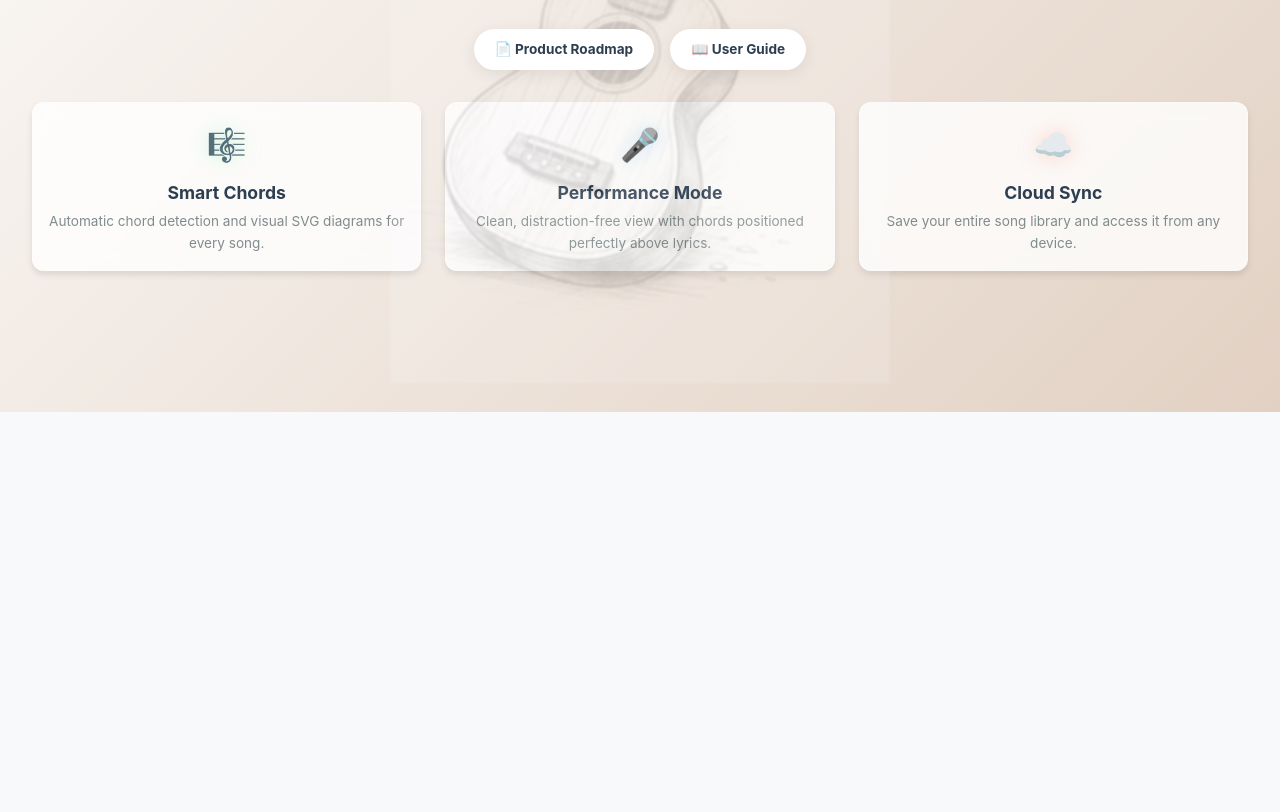
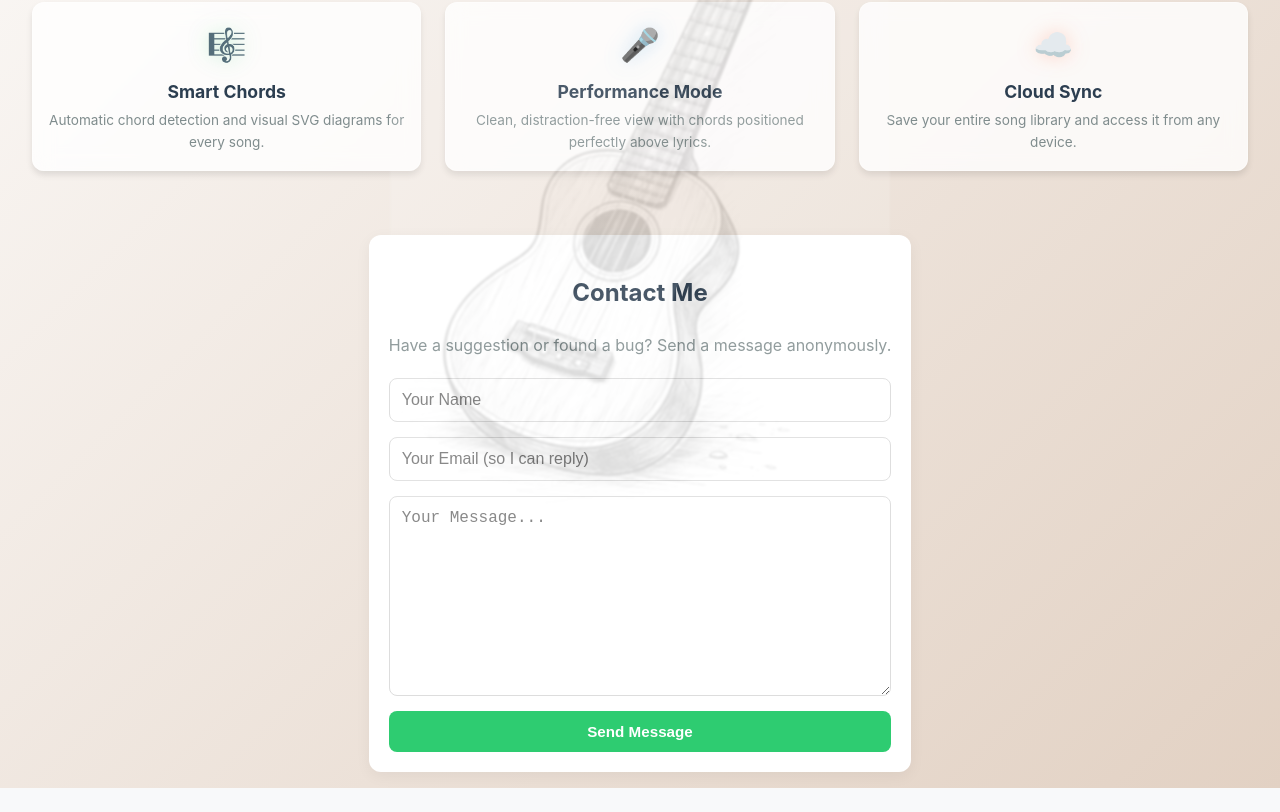
Before and after one commit to AnnaShalaginova/ukulele-app, a React (Vite) app: page / in a window 1280 px wide. Shown: the part 388-1200 px from the top of the page. Before the commit the page ends 824 px from the top, so only its background shows below. Built offline with nearby package versions, Linux system fonts and the light colour scheme.

Commit message:
feat: add contact form with supabase edge function and resend integration

```diff
--- a/src/App.jsx
+++ b/src/App.jsx
@@ -2,6 +2,7 @@
 import { supabase } from "./supabase";
 import ChordDiagram from "./ChordDiagram";
 import SongViewer from "./SongViewer";
+import ContactForm from "./ContactForm";
 import { chordShapes } from "./data/chords";
 import "./App.css";
 
@@ -294,6 +295,8 @@
               <p>Save your entire song library and access it from any device.</p>
             </div>
           </section>
+
+          <ContactForm />
         </div>
       ) : (
         /* MAIN APP (LOGGED IN) */
--- /dev/null
+++ b/src/ContactForm.jsx
@@ -0,0 +1,98 @@
+import React, { useState } from "react";
+import { supabase } from "./supabase";
+
+const ContactForm = () => {
+  const [name, setName] = useState("");
+  const [email, setEmail] = useState("");
+  const [message, setMessage] = useState("");
+  const [status, setStatus] = useState({ type: "", msg: "" });
+  const [isSubmitting, setIsSubmitting] = useState(false);
+
+  const handleSubmit = async (e) => {
+    e.preventDefault();
+    setIsSubmitting(true);
+    setStatus({ type: "", msg: "" });
+
+    try {
+      // We will call a Supabase Edge Function named 'send-contact-email'
+      const { data, error } = await supabase.functions.invoke("send-contact-email", {
+        body: { name, email, message },
+      });
+
+      if (error) throw error;
+
+      setStatus({ type: "success", msg: "Message sent successfully! 🚀" });
+      setName("");
+      setEmail("");
+      setMessage("");
+    } catch (err) {
+      console.error("Error sending message:", err);
+      setStatus({
+        type: "error",
+        msg: "Failed to send message. Please try again later."
+      });
+    } finally {
+      setIsSubmitting(false);
+    }
+  };
+
+  return (
+    <div className="contact-form-container" style={{ marginTop: '40px', padding: '20px', backgroundColor: 'var(--card-bg)', borderRadius: '12px', boxShadow: '0 4px 15px rgba(0,0,0,0.05)' }}>
+      <h2 style={{ textAlign: 'center', marginBottom: '20px' }}>Contact Me</h2>
+      <p style={{ textAlign: 'center', color: 'var(--text-muted)', marginBottom: '20px' }}>
+        Have a suggestion or found a bug? Send a message anonymously.
+      </p>
+
+      <form onSubmit={handleSubmit} style={{ display: 'flex', flexDirection: 'column', gap: '15px' }}>
+        <input
+          type="text"
+          placeholder="Your Name"
+          value={name}
+          onChange={(e) => setName(e.target.value)}
+          required
+          style={{ padding: '12px', borderRadius: '8px', border: '1px solid #ddd' }}
+        />
+        <input
+          type="email"
+          placeholder="Your Email (so I can reply)"
+          value={email}
+          onChange={(e) => setEmail(e.target.value)}
+          required
+          style={{ padding: '12px', borderRadius: '8px', border: '1px solid #ddd' }}
+        />
+        <textarea
+          placeholder="Your Message..."
+          value={message}
+          onChange={(e) => setMessage(e.target.value)}
+          required
+          rows="5"
+          style={{ padding: '12px', borderRadius: '8px', border: '1px solid #ddd', resize: 'vertical' }}
+        />
+
+        <button
+          type="submit"
+          className="primary-btn"
+          disabled={isSubmitting}
+          style={{ padding: '12px', fontWeight: 'bold' }}
+        >
+          {isSubmitting ? "Sending..." : "Send Message"}
+        </button>
+
+        {status.msg && (
+          <div style={{
+            padding: '10px',
+            borderRadius: '8px',
+            textAlign: 'center',
+            backgroundColor: status.type === "success" ? "#d4edda" : "#f8d7da",
+            color: status.type === "success" ? "#155724" : "#721c24",
+            marginTop: '10px'
+          }}>
+            {status.msg}
+          </div>
+        )}
+      </form>
+    </div>
+  );
+};
+
+export default ContactForm;
```
Also changed, not shown: 1 other file (tests, documents, lock files or other folders).
